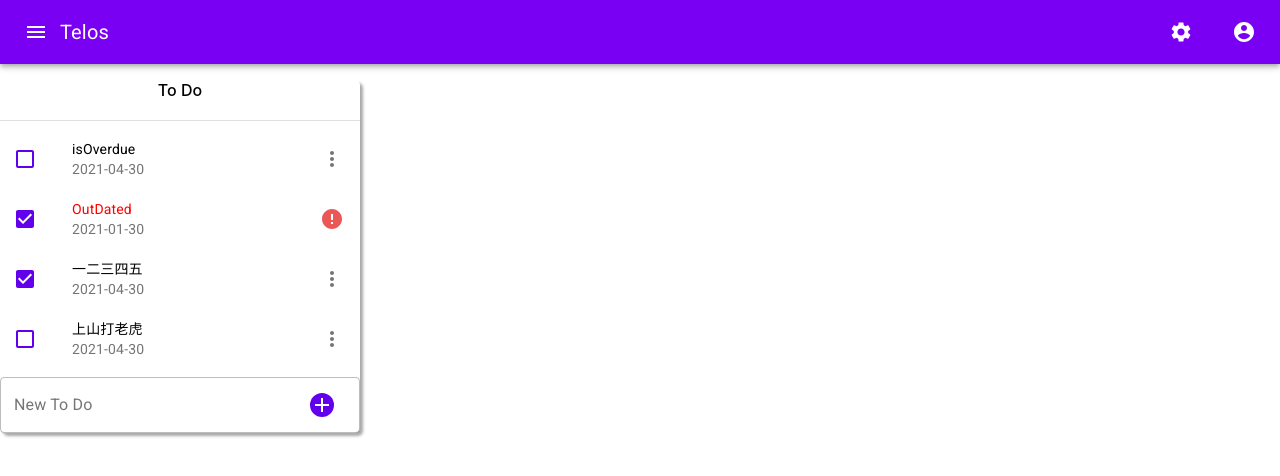
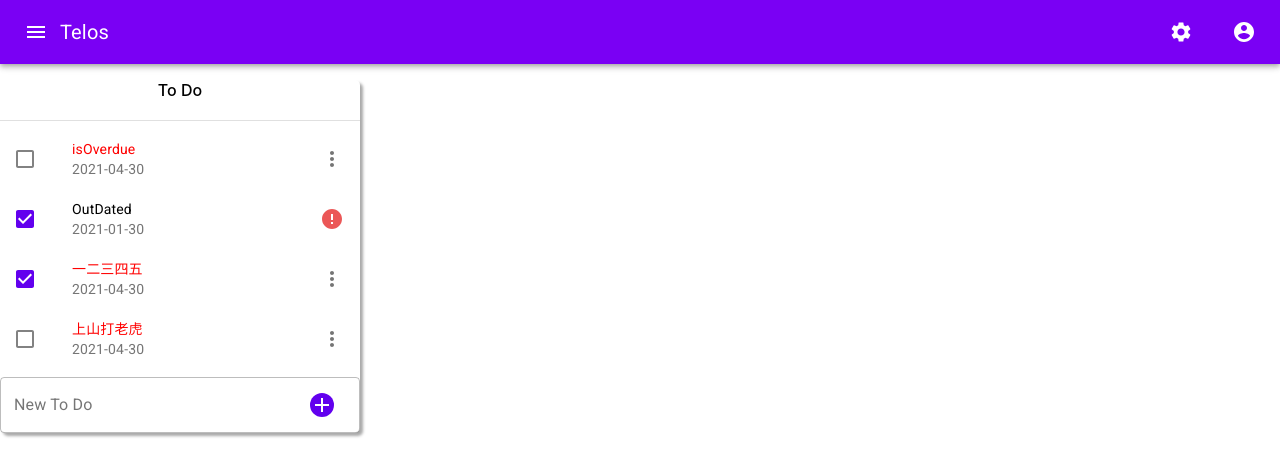
Before and after one commit to UOA-SE701-Group3-2021/3Lancers, a React (Create React App) app in the folder telos-frontend/: page /todo in a window 1280 px wide. Shown: the top 476 px of the page. Built offline with nearby package versions, Linux system fonts and the light colour scheme.

Commit message:
inverted logic for isOverdue
Based on comments in pull request

```diff
--- a/telos-frontend/src/components/todo/DashboardTodo.jsx
+++ b/telos-frontend/src/components/todo/DashboardTodo.jsx
@@ -111,7 +111,7 @@ const DashboardTodo = () => {
     setselectedTodo({
       name: selectedTodo.name,
       due: event.target.value,
-      isOverdue: true,
+      isOverdue: false,
       completed: false,
     });
   };
@@ -146,7 +146,7 @@ const DashboardTodo = () => {
     setTodoName({
       name: todoName.name,
       due: event.target.value,
-      isOverdue: true,
+      isOverdue: false,
       completed: false,
     });
   };
@@ -231,7 +231,7 @@ const DashboardTodo = () => {
               button
               onClick={handleToggle(todo.name)}
             >
-              {todo.isOverdue ? (
+              {!todo.isOverdue ? (
                 <ListItemIcon>
                   <Checkbox
                     edge="start"
@@ -255,7 +255,7 @@ const DashboardTodo = () => {
                   />
                 </ListItemIcon>
               )}
-              {todo.isOverdue ? (
+              {!todo.isOverdue ? (
                 <ListItemText
                   id={labelId}
                   primary={` ${todo.name}`}
```
